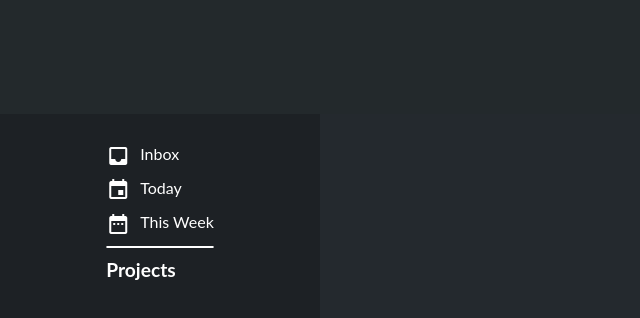
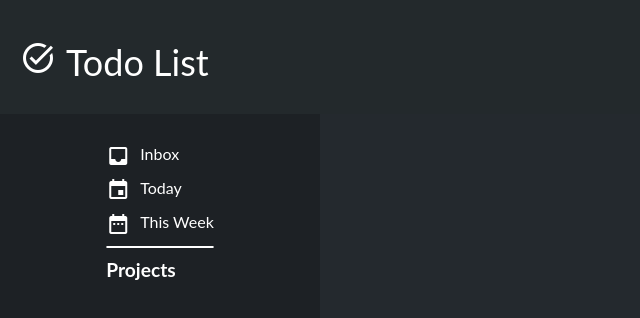
Before and after one commit to HardcoreNinja/Project_Todo_List, a website built with webpack: page dist/index.html in a window 1280 px wide. Shown: the whole page, without its empty margins (0-640 px from the left). Built offline with nearby package versions, Linux system fonts and the light colour scheme.

Commit message:
Completed title area.
Completed title area.

```diff
--- /dev/null
+++ b/src/createTitle.js
@@ -0,0 +1,28 @@
+const getTitle = () => {
+    return document.querySelector(".title");
+}
+
+const addIcon = (icon_name) => {
+    const span = document.createElement("span");
+    span.classList.add("material-icons");
+    span.innerHTML = icon_name;
+    return span;
+}
+
+const addText = (text) => {
+    const textNode = document.createTextNode(text);
+    return textNode;
+}
+
+const createNavObject = (icon_name, text) => {
+    const container = document.createElement("div");
+    container.classList.add("container");
+    container.append(addIcon(icon_name), addText(text));
+    return container;
+}
+
+function appendToTitle() {
+    getTitle().append(createNavObject("task_alt", "Todo List"));
+}
+
+appendToTitle();
--- a/src/index.js
+++ b/src/index.js
@@ -1,3 +1,4 @@
 import './style.css';
 import './createGrid.js';
 import './createNav.js';
+import './createTitle';
--- a/src/style.css
+++ b/src/style.css
@@ -71,6 +71,15 @@ h1 {
 .title {
     grid-area: title;
     background: rgb(35, 41, 44);
+    display: flex;
+    flex-flow: row wrap;
+    place-content: center flex-start;
+    padding: 20px
+}
+
+.title>div,
+.title>div>span{
+    font-size: 36px;
 }
 
 .nav {
```
